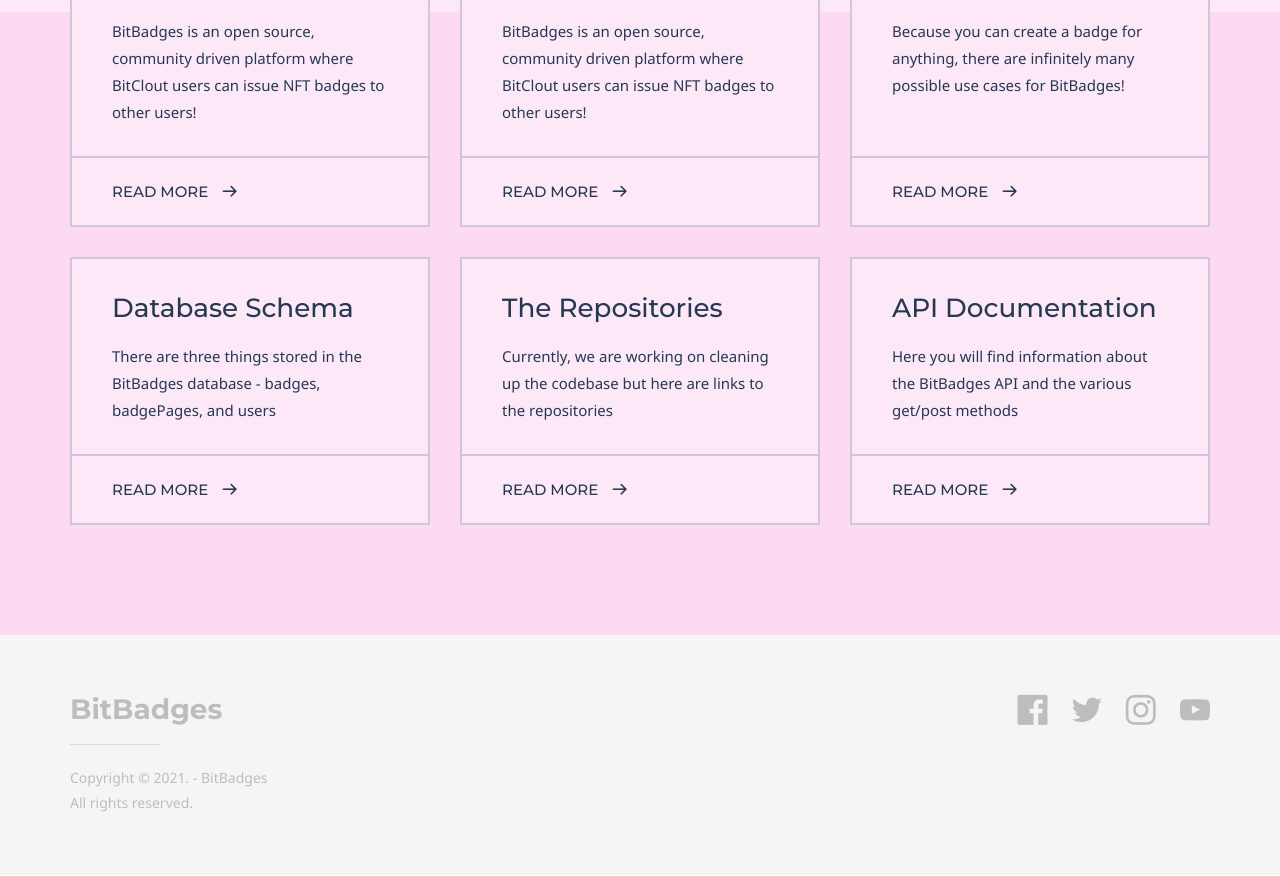
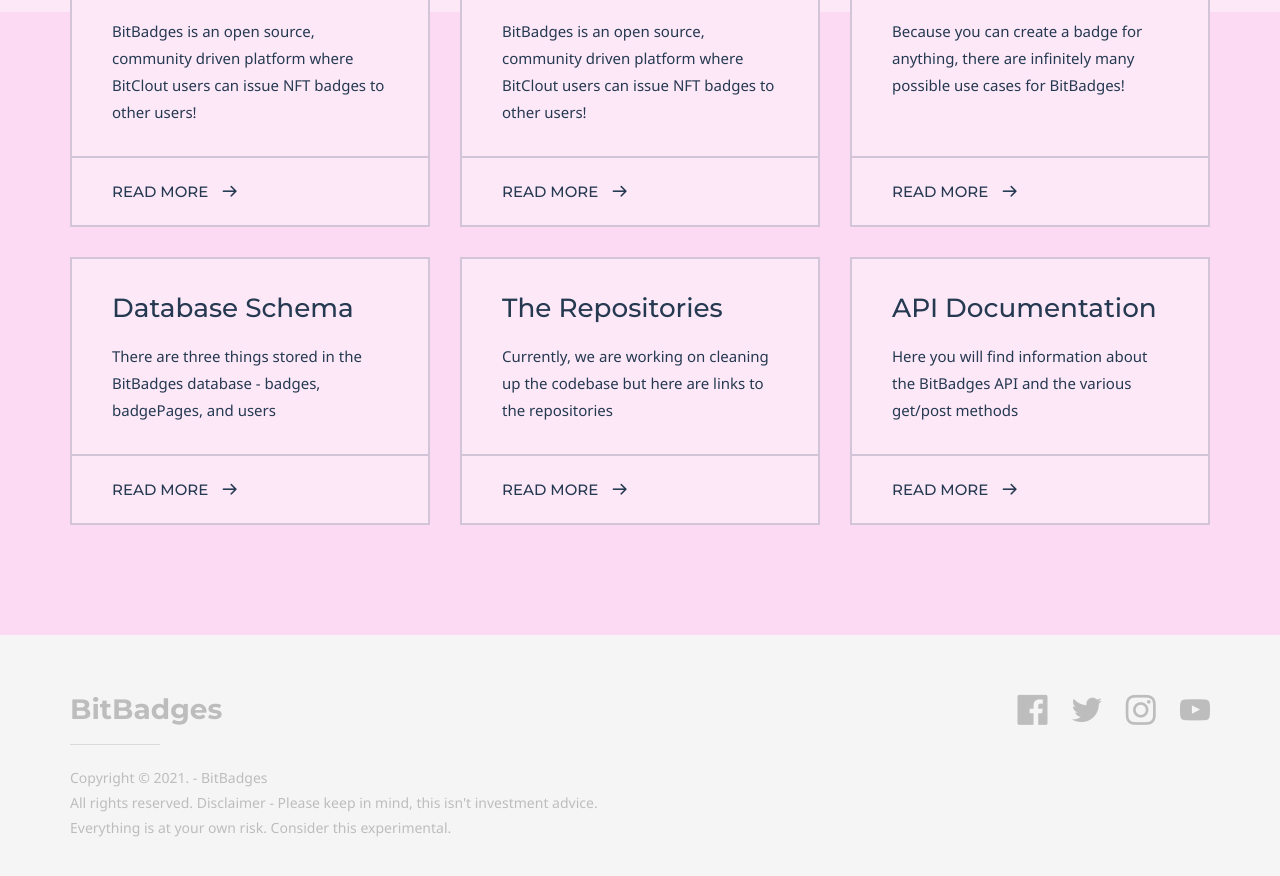
Before and after one commit to BitBadges/bitbadges.github.io, a Jekyll site: the page built from index.md, in a window 1280 px wide and 900 px high, scrolled down 605 px. Shown: the top 876 px of the window. Built offline with Jekyll 4.4.1, drawn with Linux system fonts in a browser that asks for light colours; some web fonts are replaced.

Commit message:
Update _config.yml

```diff
--- a/_config.yml
+++ b/_config.yml
@@ -24,7 +24,7 @@ doks:
             logo:
                 text: BitBadges
                 image:
-            copyright: Copyright &copy; 2021. - BitBadges <br>All rights reserved.
+            copyright: Copyright &copy; 2021. - BitBadges <br>All rights reserved. Disclaimer - Please keep in mind, this isn't investment advice. Everything is at your own risk. Consider this experimental.
         social_list:
             - network_name: facebook
               profile_url: 'https://www.facebook.com/hashtag/BitBadges'
```
